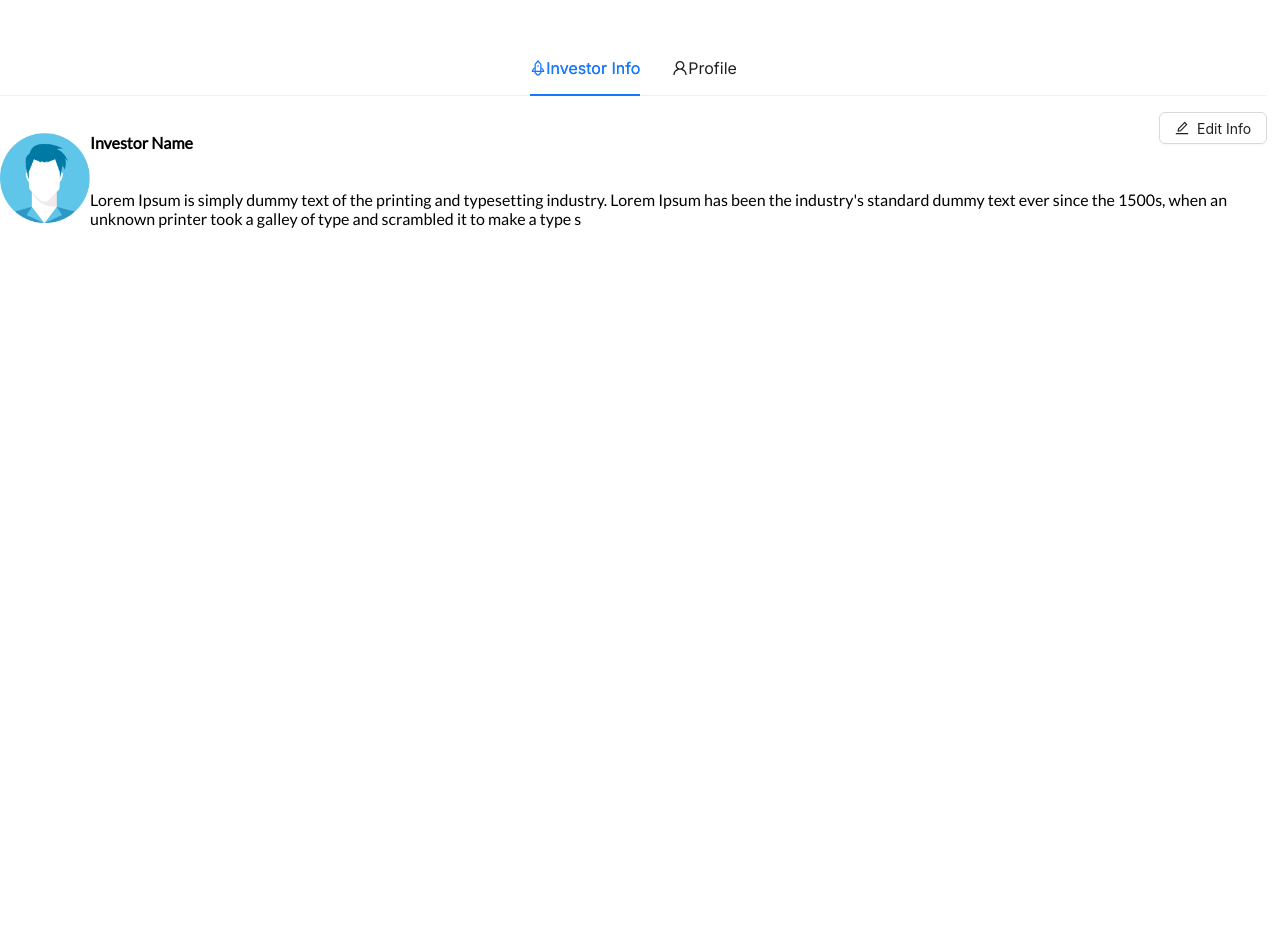
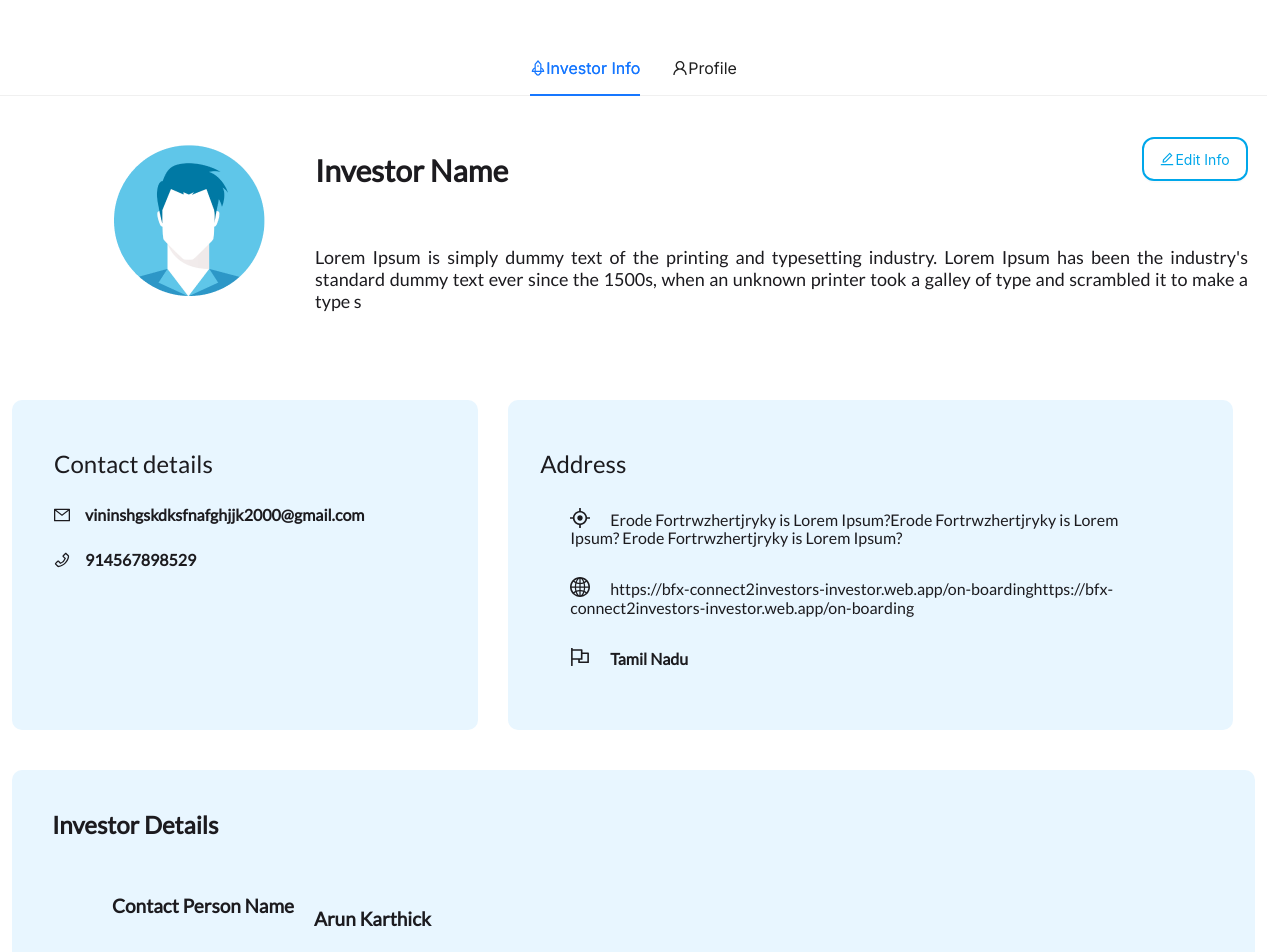
Before and after one commit to rjsaravana/Connect2Investors, a React (Create React App) app: page /adminpage in a window 1280 px wide. Shown: the top 952 px of the page. Before the commit the page ends 840 px from the top, so only its background shows below. Built offline with nearby package versions, Linux system fonts and the light colour scheme; a web font is replaced by a local one.

Commit message:
adding content

```diff
--- a/src/app/admin/investorinfo.tsx
+++ b/src/app/admin/investorinfo.tsx
@@ -1,29 +1,108 @@
-import { EditOutlined } from "@ant-design/icons";
+import {
+  AimOutlined,
+  EditOutlined,
+  FlagOutlined,
+  GlobalOutlined,
+  MailOutlined,
+  PhoneOutlined,
+} from "@ant-design/icons";
 import "./style.css";
-import { Button, Image } from "antd";
+import { Button, Col, Image, Row } from "antd";
+import { Container } from "@mui/material";
 
 const InvestorInfo: React.FC = () => {
   return (
+    <Container style={{ maxWidth: "1350px" }}>
       <div className="inestor-content">
         <div>
-        <Image width={90} src="./assets/Ellipse6.png" />
+          <Image width={151} src="./assets/Ellipse6.png" />
         </div>
         <div>
-        <div style={{display:'flex',justifyContent:'space-between'}}>
+          <div
+            className="investor-title-para"
+            style={{ display: "flex", justifyContent: "space-between" }}
+          >
             <h4>Investor Name</h4>
             <Button>
               <EditOutlined />
               Edit Info
             </Button>
           </div>
-        <p>
+          <p className="investor-para">
             Lorem Ipsum is simply dummy text of the printing and typesetting
-          industry. Lorem Ipsum has been the industry's standard dummy text ever
-          since the 1500s, when an unknown printer took a galley of type and
-          scrambled it to make a type s
+            industry. Lorem Ipsum has been the industry's standard dummy text
+            ever since the 1500s, when an unknown printer took a galley of type
+            and scrambled it to make a type s
           </p>
         </div>
       </div>
+
+      <Row gutter={24} style={{ marginTop: "70px" }}>
+        <Col span={9} className="contact-content blue-back-color">
+          <h3 style={{marginLeft:'30px'}}>Contact details</h3>
+          <h5>
+            <MailOutlined style={{ marginRight: "15px" }} />
+            vininshgskdksfnafghjjk2000@gmail.com
+          </h5>
+          <h5>
+            <PhoneOutlined style={{ marginRight: "15px" }} />
+            914567898529
+          </h5>
+        </Col>
+
+        <Col
+          span={14}
+          style={{ marginLeft: "30px" }}
+          className="contact-content blue-back-color"
+        >
+          <h3 style={{ marginLeft: "20px" }}>Address</h3>
+          <div className="address-content">
+            <p>
+              <AimOutlined style={{ marginRight: "20px", fontSize: "20px" }} />
+              Erode Fortrwzhertjryky is Lorem Ipsum?Erode Fortrwzhertjryky is
+              Lorem Ipsum? Erode Fortrwzhertjryky is Lorem Ipsum?
+            </p>
+            <p>
+              <GlobalOutlined
+                style={{ marginRight: "20px", fontSize: "20px" }}
+              />
+              https://bfx-connect2investors-investor.web.app/on-boardinghttps://bfx-connect2investors-investor.web.app/on-boarding
+            </p>
+            <h6>
+              <FlagOutlined style={{ marginRight: "20px", fontSize: "20px" }} />
+              Tamil Nadu
+            </h6>
+          </div>
+        </Col>
+      </Row>
+
+      <Row gutter={24} className="blue-back-color" style={{ marginTop: "40px" }}>
+        <h3 className="investor-details" style={{marginLeft:'40px',marginTop:'40px'}}>Investor Details</h3>
+        <div>
+          <div className="investor-details-content">
+            <h5>Contact Person Name</h5>
+            <h6>Arun Karthick</h6>
+          </div>
+          <div className="investor-details-content">
+            <h5>Sector Interests</h5>
+            <h6>sds</h6>
+          </div>
+          <div className="investor-details-content">
+            <h5>Investment Category</h5>
+            <h6>semi</h6>
+          </div>
+          <div className="investor-details-content">
+            <h5>Comments</h5>
+            <p>
+              o is Lorem Ipsum? Lorem Ipsum is simply dummy text of the printing
+              and typesetting industry. Lorem Ipsum has been the industry's
+              standard dummy text ever since the 1500s, when an unknown printer
+              took a galley of type and scrambled it to make a type s
+            </p>
+          </div>
+        </div>
+      </Row>
+    </Container>
   );
 };
 
--- a/src/app/admin/style.css
+++ b/src/app/admin/style.css
@@ -1,6 +1,101 @@
 .inestor-content {
     display: flex;
     flex-direction: row;
+    /* justify-content: center; */
+    align-items: center;
+    margin-left: 90px;
+}
+
+.investor-title-para>h4 {
+    color: var(--main-txt3-color);
+    font-size: 30px;
+    font-family: 'Lato';
+    font-weight: 600;
+    margin-left: 50px;
+}
+
+.investor-title-para>button {
+    display: flex;
+    width: 106px;
+    padding: 20px 2px;
     justify-content: center;
     align-items: center;
+    gap: 1px;
+    border-radius: 12px;
+    border: 2px solid #00A7EA;
+    color: var(--main-txt1-color);
+    margin-top: 25px;
 }
+
+.investor-para {
+    width: 933px;
+    color: var(--main-txt3-color);
+    text-align: justify;
+    font-size: 18px;
+    font-family: 'Lato';
+    margin-left: 50px;
+}
+
+
+.blue-back-color {
+    border-radius: 10px;
+    background: #E8F6FF;
+}
+
+.contact-content {
+    padding: 25px;
+    padding-left: 45px;
+}
+
+.contact-content>h3 {
+    color: var(--main-txt3-color);
+    font-size: 24px;
+    font-family: 'Lato';
+    font-weight: 500;
+}
+
+.contact-content>h5 {
+    color: var(--main-txt3-color);
+    font-size: 16px;
+    font-family: 'Lato';
+    margin-left: 30px;
+}
+
+.address-content>p,
+.address-content>h6 {
+    margin-left: 50px;
+    margin-top: 30px;
+    width: 587px;
+    color: var(--main-txt3-color);
+    font-size: 16px;
+    font-family: 'Lato';
+}
+
+
+.investor-details {
+    color: var(--main-txt3-color);
+    font-size: 24px;
+    font-family: 'Lato';
+    font-weight: 700;
+}
+
+.investor-details-content{
+    display: flex;
+    flex-direction: row;
+    /* justify-content: space-between; */
+}
+
+.investor-details-content>h5{
+    color: var(--main-txt3-color);
+    font-size: 19px;
+    font-family: 'Lato';
+    font-weight: 600;
+    margin-left: 100px;
+}
+
+.investor-details-content>h6, .investor-details-content>p{
+    color: var(--main-txt3-color);
+    font-size: 19px;
+    font-family: 'Lato';
+    margin-left: 20px;
+}
```
Lines whose indentation alone changed are shown as unchanged.
